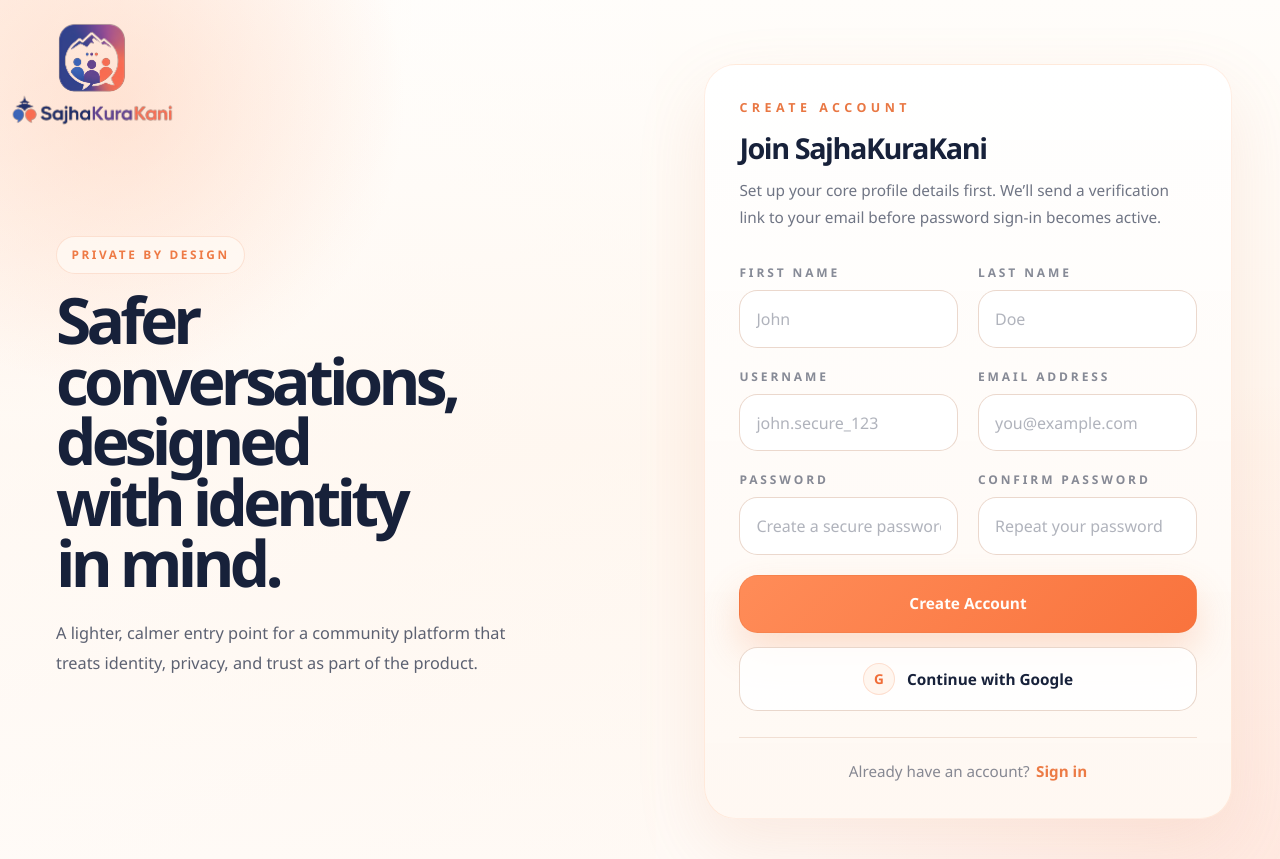
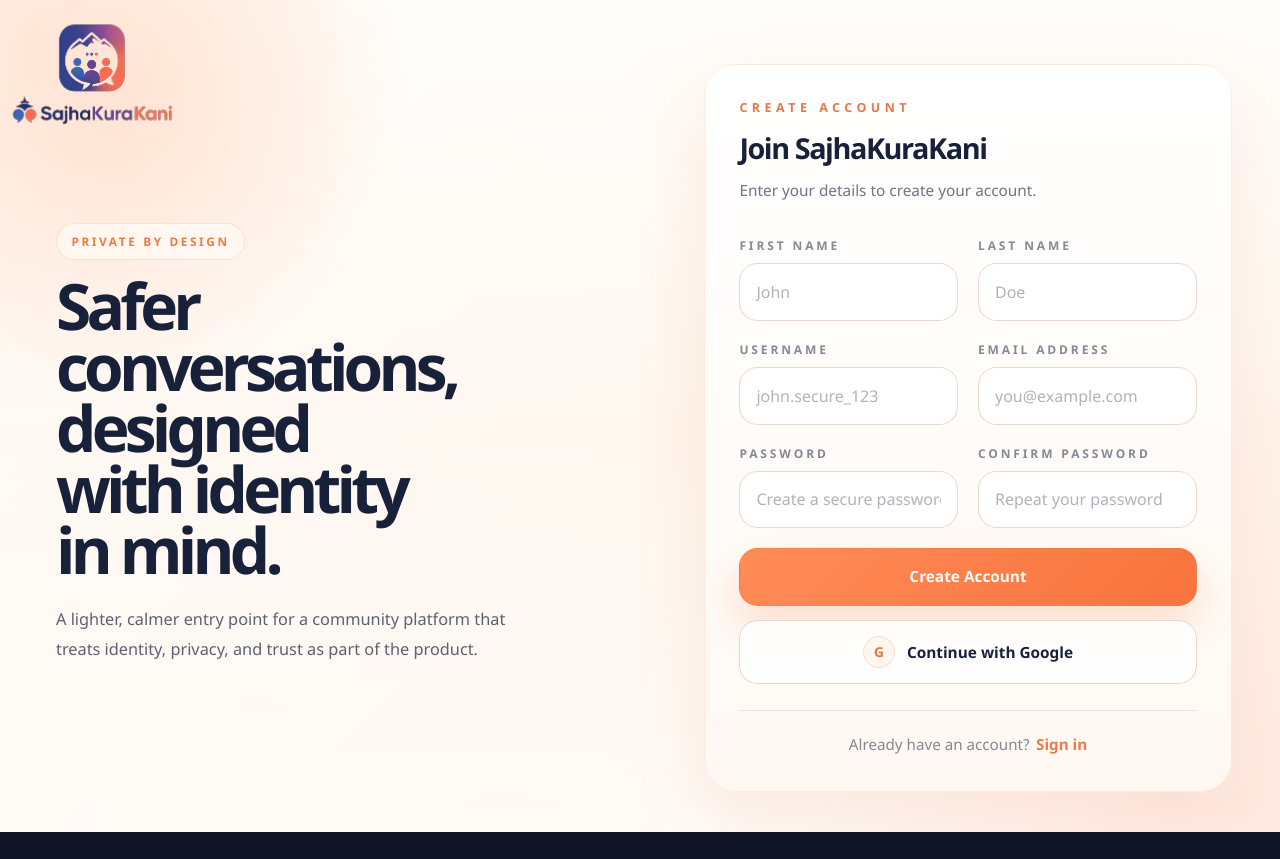
Before and after one commit to aryan123jung/SajhaKuraKani, a Next.js app in the folder sajhakurakani_frontend/: page /register in a window 1280 px wide. After the commit the page ends 832 px from the top, so only its background shows below. Built offline with nearby package versions, Linux system fonts and the light colour scheme; no server answers.

Commit message:
registration and login page updated

```diff
--- a/sajhakurakani_frontend/app/(auth)/_components/LoginForm.tsx
+++ b/sajhakurakani_frontend/app/(auth)/_components/LoginForm.tsx
@@ -39,7 +39,7 @@ export default function LoginForm({
     <AuthShell
       eyebrow="Welcome back"
       title="Sign in to your account"
-      description="Enter your email and password first. If this account has two-factor authentication enabled, we’ll take you to the verification step next."
+      description="Enter your credentials to continue."
       width="narrow"
       footer={
         <div className="auth-foot-row">
--- a/sajhakurakani_frontend/app/(auth)/_components/RegisterForm.tsx
+++ b/sajhakurakani_frontend/app/(auth)/_components/RegisterForm.tsx
@@ -40,7 +40,7 @@ export default function RegisterForm({ csrfToken }: RegisterFormProps) {
     <AuthShell
       eyebrow="Create account"
       title="Join SajhaKuraKani"
-      description="Set up your core profile details first. We’ll send a verification link to your email before password sign-in becomes active."
+      description="Enter your details to create your account."
       width="wide"
       footer={
         <div className="auth-foot-row">
```
